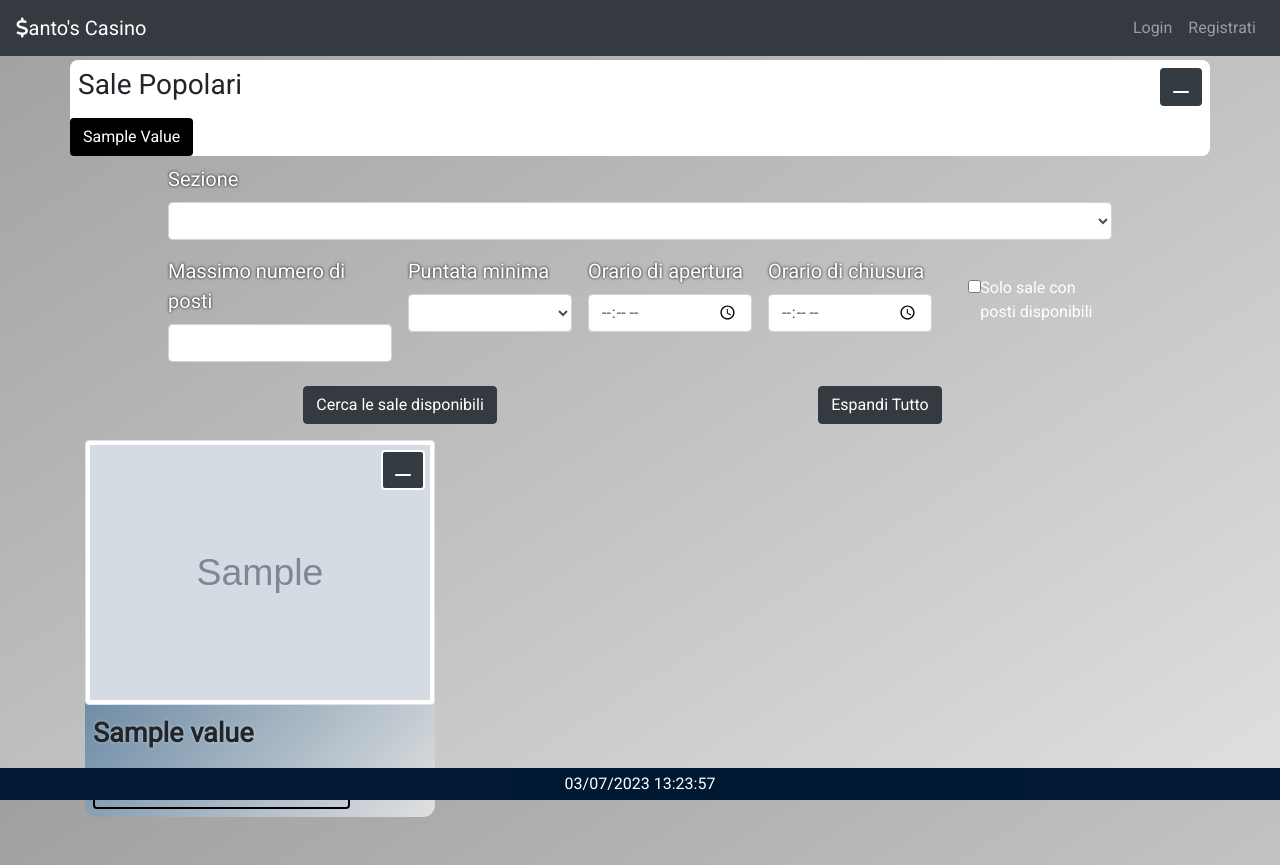
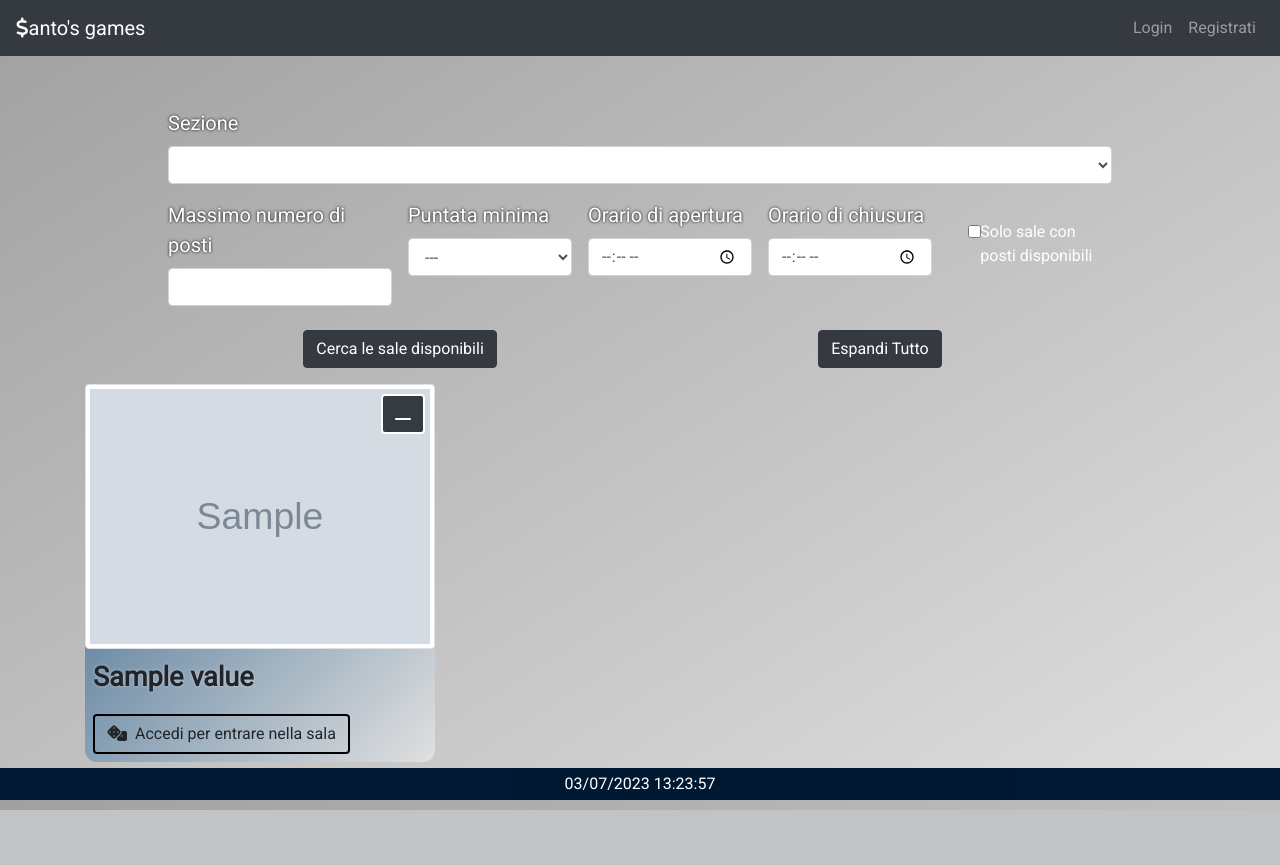
Before and after one commit to Santuzz/tech_web, a Django app: template rooms/templates/rooms/search_room.html in a window 1280 px wide. After the commit the page ends 810 px from the top, so only its background shows below. Run offline with Django 3.2, Linux system fonts and the light colour scheme; the template is opened without the code that fills it: most values are stand-ins (such as "Sample title", 1, 10 or a date in 2020); grey boxes marked "Sample" are stand-in pictures; some libraries are stand-ins or nearby versions.

Commit message:
delete room

```diff
--- a/casino/urls.py
+++ b/casino/urls.py
@@ -19,7 +19,7 @@ from django.contrib import admin
 from django.urls import include, path
 from . import views
 from casino import settings
-from initcmds import init_db, erase_db
+#from initcmds import init_db, erase_db
 
 urlpatterns = [
                   path('user/', include('users.urls')),
--- a/initcmds.py
+++ b/initcmds.py
@@ -39,7 +39,7 @@ def erase_db():
     Section.objects.all().delete()
 
 
-def init_db():
+"""def init_db():
     section = [
         "Blackjack",
         "Poker",
@@ -174,3 +174,4 @@ def init_db():
                 random_index = random.randint(0, len(roomdict[k]) - 1)
                 r.cover_pic = roomdict[k][random_index]
         r.save()
+"""
--- a/rooms/models.py
+++ b/rooms/models.py
@@ -11,12 +11,10 @@ from django.contrib.auth.models import User
 class Section(models.Model):
     section_name = models.CharField(max_length=50)
     TYPE = [
-        "Blackjack",
-        "Poker",
         "Roulette",
+        "memory",
         "Slot",
-        "Baccarat",
-        "Bingo"
+
     ]
 
     def __str__(self):
--- a/rooms/templates/rooms/search_room.html
+++ b/rooms/templates/rooms/search_room.html
@@ -6,35 +6,7 @@
 
 
 {% block content %}
-    <div class="container w-100 top-div">
-        <div class="row d-flex">
-            <div class="mr-auto p-2">
-                <h3 class="text-capitalize">Sale popolari</h3>
-            </div>
-            <div class="p-2">
-                <div>
-                    <a class="btn minimize-button" data-toggle="collapse" href="#row-buttons" role="button"
-                       aria-expanded="false" aria-controls="collapseExample">
-                        <i class="fas fa-window-minimize"></i>
-                    </a>
-                </div>
-            </div>
-        </div>
-        {# TODO: aggiungere le sale più cercate #}
-        <div id="row-buttons" class="row collapse show">
-            <ul class="flex-container wrap">
-                {% for key, value in favorite.items %}
-                    {% for x in value %}
-                        <li class="search-btt-go-room">
-                            <a class="btn custom-btt-go-div-club text-capitalize" href="#{{ key }}"
-                               role="button">{{ x.room_name }}
-                            </a>
-                        </li>
-                    {% endfor %}
-                {% endfor %}
-            </ul>
-        </div>
-    </div>
+
     <div class="container w-75">
         <form name="search-field" method="GET" action="{% url 'rooms:room-search' %}">
             <div class="row align-items-center justify-content-between">
@@ -63,6 +35,7 @@
                         <div class="col p-2">
                             <label class="text-white outlined-label" for="minimum-bet">Puntata minima</label>
                             <select id="minimum-bet" class="form-control" name="minimum-bet">
+                                <option value="">---</option>
                                 <option value="0.10">0.10</option>
                                 <option value="0.20">0.20</option>
                                 <option value="0.50">0.50</option>
@@ -177,14 +150,21 @@
                                         <div class="col-sm-12 d-flex align-items-center justify-content-center">
                                             <div class="p-2">
                                                 {% if user.is_authenticated %}
-                                                    <a class="custom-button-prenota custom-btn btn"
-                                                       href="{% url 'rooms:room-overview' rm.id %}">
-                                                        <i class="fas fa-dice"></i><span
-                                                            class="ml-2">Vai alla Sala</span>
-                                                    </a>
+                                                    {% if user.is_player %}
+                                                        <a class="custom-button-prenota custom-btn btn"
+                                                           href="{% url 'rooms:room-overview' rm.id %}">
+                                                            <i class="fas fa-dice"></i><span
+                                                                class="ml-2">Vai alla Sala</span>
+                                                        </a>
+                                                    {% else %}
+                                                        <a class="custom-button-prenota custom-btn btn" style="pointer-events: none"
+                                                           href="{% url 'rooms:room-overview' rm.id %}">
+                                                        <span class="ml-2">Solo i giocatori possono accedere alle stanze</span>
+                                                        </a>
+                                                    {% endif %}
                                                 {% else %}
                                                     <a class="custom-button-prenota custom-btn btn"
-                                                       href="{% url 'users:login' %}">
+                                                       href="{% url 'users:login_room' %}">
                                                         <i class="fas fa-dice"></i><span class="ml-2">Accedi per entrare nella sala</span>
                                                     </a>
                                                 {% endif %}
--- a/rooms/views.py
+++ b/rooms/views.py
@@ -57,12 +57,11 @@ def room_update(request, room_pk, croupier_pk):
 
 
 def room_delete(request, room_pk, croupier_pk):
-    room = get_object_or_404(Room, id=room_pk)
+    room = Room.objects.filter(id=room_pk)
     croupier = get_object_or_404(CroupierUser, user_id=croupier_pk)
     croupier.room = None
     croupier.save()
     room.delete()
-    room.save()
     return redirect('users:profile', croupier_pk)
 
 
@@ -116,7 +115,7 @@ def search_room(request):
         rooms = Room.objects.filter(section__section_name=section_type).order_by('room_name')
         if seats_number is not None and seats_number != "":
             rooms = rooms.filter(seats_number__lt=int(seats_number))
-        if minimum_bet is not None:
+        if minimum_bet is not None and minimum_bet != "":
             rooms = rooms.filter(minimum_bet=minimum_bet)
         if opening_time is not None:
             rooms = rooms.filter(opening__lte=opening_time)
--- a/templates/base_template_header.html
+++ b/templates/base_template_header.html
@@ -5,7 +5,7 @@
     <meta charset="utf-8">
     <meta name="viewport" content="width=device-width, initial-scale=1, shrink-to-fit=no">
 
-    <title> Santo's casino - {% block head_title %}{% endblock %}</title>
+    <title> Santo's games - {% block head_title %}{% endblock %}</title>
 
     <link rel="shortcut icon" type="image/x-icon" href="{% static 'img/favicon.ico' %}">
     <!-- FontAwesome CSS -->
@@ -28,7 +28,7 @@
 
 <nav class="navbar navbar-expand-lg navbar-dark bg-dark custom-navbar fixed-top">
     <a class="navbar-brand" href="{% url 'core:home' %}">
-        <i class="fas fa-dollar-sign"></i>anto's Casino
+        <i class="fas fa-dollar-sign"></i>anto's games
     </a>
     <button class="navbar-toggler" type="button" data-toggle="collapse" data-target="#main_nav" aria-expanded="false"
             aria-label="Toggle navigation">
@@ -68,7 +68,7 @@
     </div> <!-- navbar-collapse.// -->
 </nav>
 
-<div class="margin-from-navbar">
+<div class="margin-from-navbar"  style="margin-top: 100px">
     {% block content %}
 
     {% endblock %}
--- a/templates/home.html
+++ b/templates/home.html
@@ -5,9 +5,9 @@
 
 {% block content %}
 
-    <div style="text-align: center;">
+    <div style="text-align: center; margin-top: 200px">
         <div class="container div-fade-in div-move-down">
-            <h2 class="text-center custom-font">Santo's Casino</h2>
+            <h2 class="text-center custom-font">Santo's games</h2>
             <h3 class="text-center custom-font">Accedi alla sezione che preferisci</h3>
             <h4 class="text-center custom-font "></h4>
         </div>
```
Also changed, not shown: rooms/templates/rooms/detail_room.html (+33 -1 lines), users/urls.py (+9 -0 lines), db.sqlite3, media/uploads/room_thumbnail/room_no_thumb.png (deleted).
